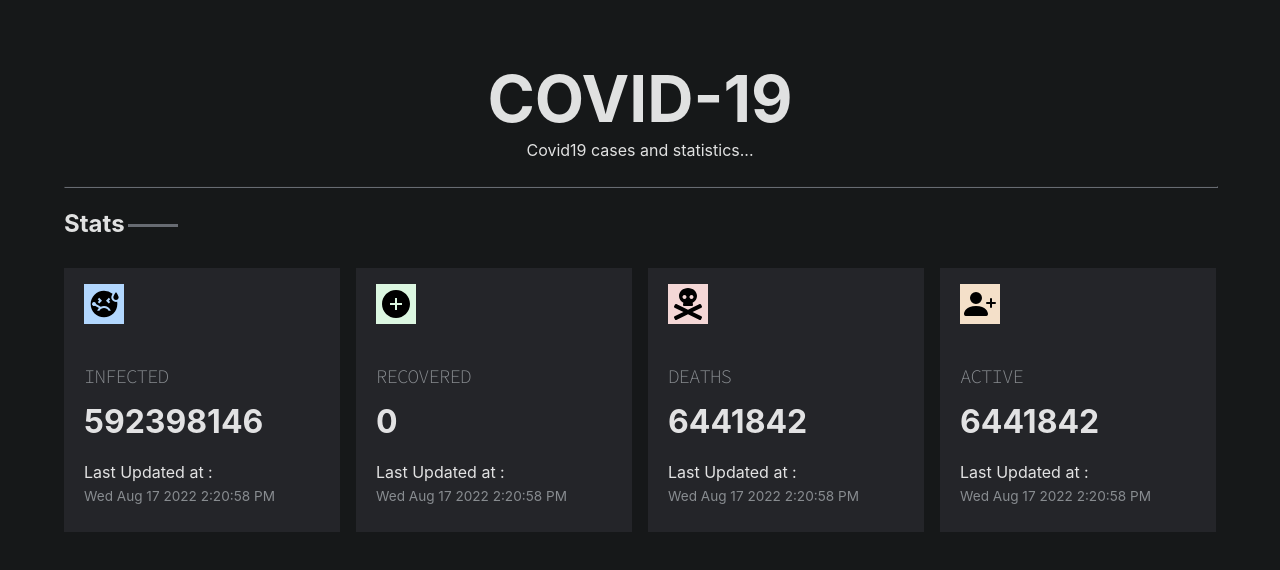
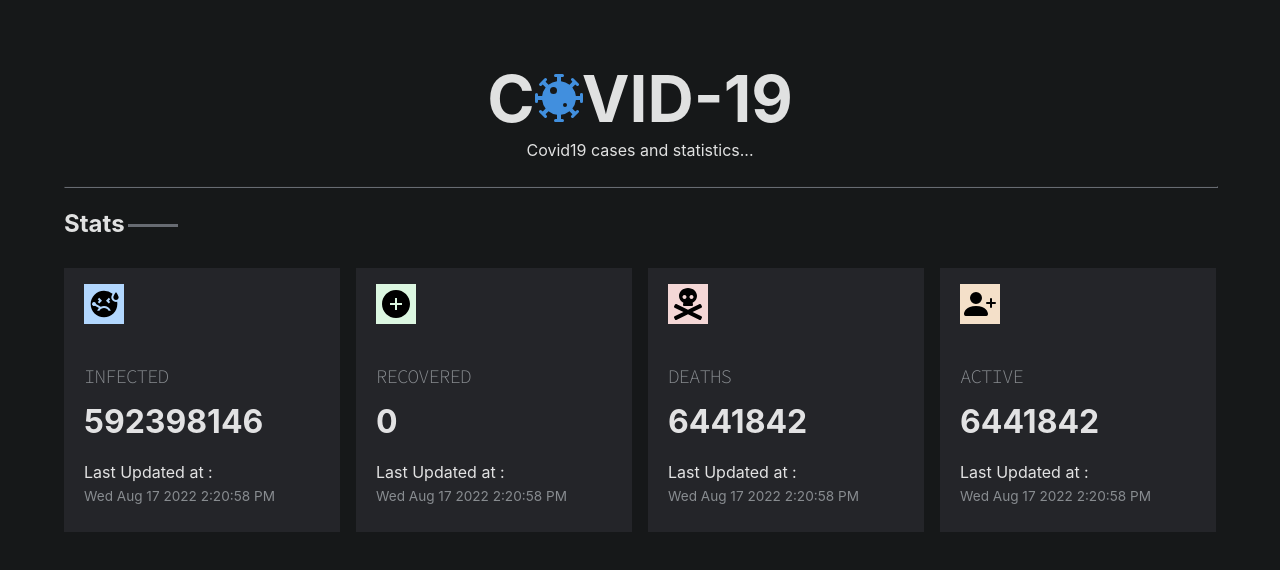
Before and after one commit to elbaley/covid19-tracker, a React (Vite) app: page / in a window 1280 px wide. Shown: the top 570 px of the page. Built offline with nearby package versions, Linux system fonts and the light colour scheme.

Commit message:
add covidLogo

```diff
--- a/src/components/Header.jsx
+++ b/src/components/Header.jsx
@@ -3,7 +3,16 @@ import styled from "styled-components";
 const Header = () => {
   return (
     <Wrapper>
-      <h1>COVID-19</h1>
+      <h1>
+        C
+        <svg className='covid' xmlns='http://www.w3.org/2000/svg'>
+          <path
+            class='covidlogo'
+            d='M46.5,19A1.49977,1.49977,0,0,0,45,20.5V22H40.87225a16.9,16.9,0,0,0-3.53-8.51367l2.92121-2.92139,1.17582.99561a1.49993,1.49993,0,1,0,2.12134-2.1211l-4.99991-5a1.4999,1.4999,0,0,0-2.12127,2.1211l.99565,1.17578-2.92139,2.92138A16.90205,16.90205,0,0,0,26,7.12793V3h1.5a1.5,1.5,0,0,0,0-3h-7a1.5,1.5,0,0,0,0,3H22V7.12793a16.90205,16.90205,0,0,0-8.51367,3.52978L10.56494,7.73633l.99565-1.17578a1.4999,1.4999,0,0,0-2.12127-2.1211l-4.88475,5a1.49993,1.49993,0,0,0,2.12133,2.1211l1.06067-.99561,2.92121,2.92139A16.9,16.9,0,0,0,7.12775,22H3V20.5a1.5,1.5,0,0,0-3,0v7a1.5,1.5,0,0,0,3,0V26H7.12775a16.9,16.9,0,0,0,3.53,8.51367L7.73657,37.43506l-1.17582-.99561a1.49993,1.49993,0,0,0-2.12134,2.1211l4.99991,5a1.4999,1.4999,0,1,0,2.12127-2.1211l-.99565-1.17578,2.92127-2.92138A16.902,16.902,0,0,0,22,40.87207V45H20.5a1.5,1.5,0,0,0,0,3h7a1.5,1.5,0,0,0,0-3H26V40.87207a16.902,16.902,0,0,0,8.51379-3.52978l2.92127,2.92138-.99565,1.17578a1.4999,1.4999,0,0,0,2.12127,2.1211l4.99991-5a1.49993,1.49993,0,1,0-2.12134-2.1211l-1.17582.99561-2.92121-2.92139A16.9,16.9,0,0,0,40.87225,26H45v1.5a1.5,1.5,0,0,0,3,0v-7A1.49977,1.49977,0,0,0,46.5,19Zm-28,1A3.5,3.5,0,1,1,22,16.5,3.49994,3.49994,0,0,1,18.5,20ZM30,33a2,2,0,1,1,2-2A2.00006,2.00006,0,0,1,30,33Z'
+          />
+        </svg>{" "}
+        VID-19
+      </h1>
       <p>Covid19 cases and statistics...</p>
       <hr />
     </Wrapper>
@@ -29,4 +38,14 @@ const Wrapper = styled.header`
     width: 100%;
     border-color: #676b72;
   }
+  .covid {
+    height: 48px;
+    width: 48px;
+    margin-right: -1rem;
+  }
+  .covidlogo {
+    fill: #418fde;
+    display: inline;
+    height: 48px;
+  }
 `;
```
